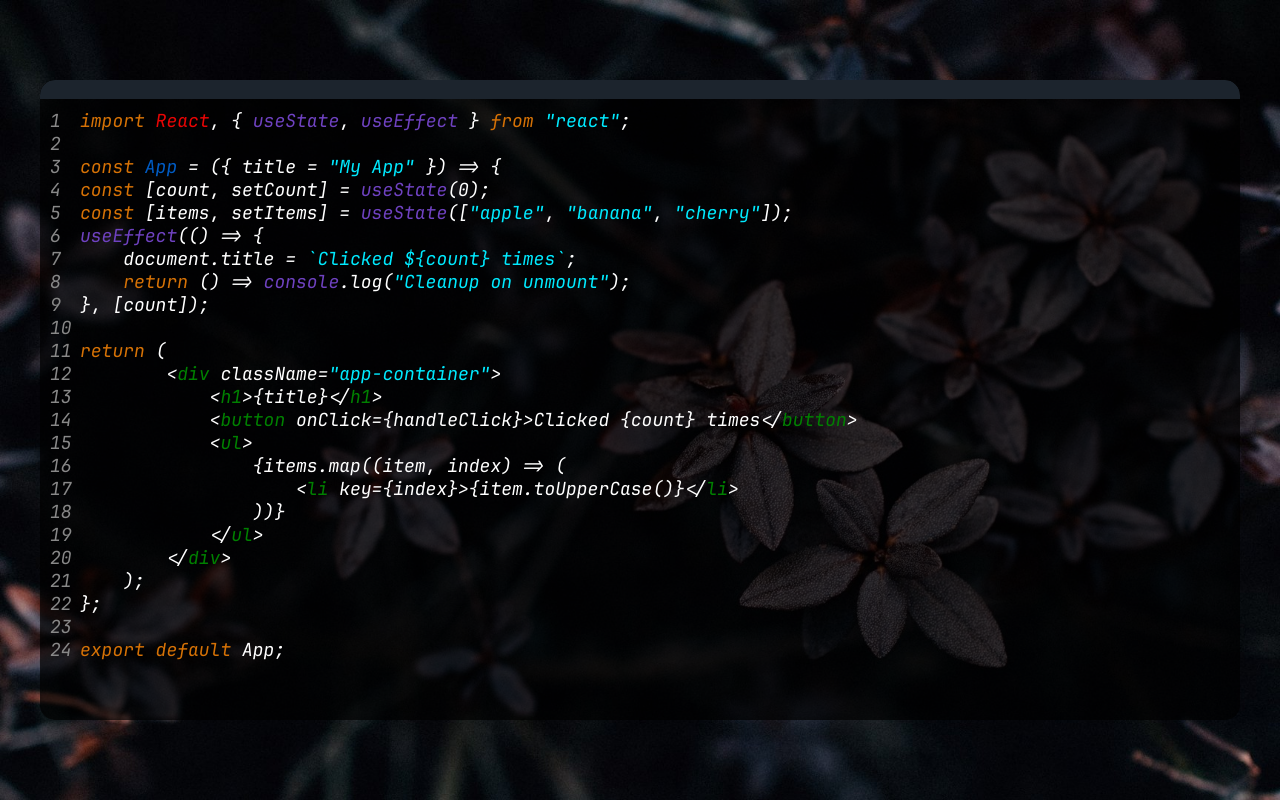
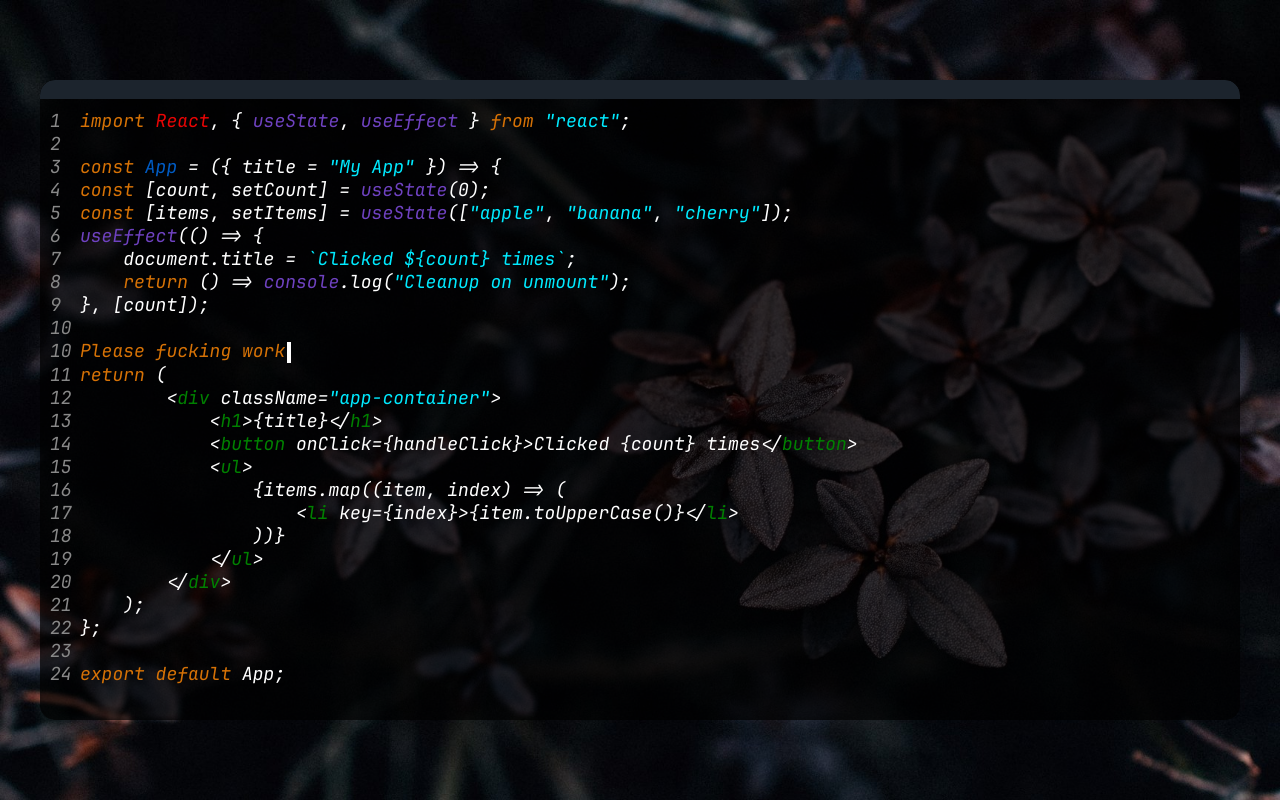
Before and after one commit to david14higgins/CodedByDavid, a React (Vite) app: page / in a window 1280 px wide. Built offline with nearby package versions, Linux system fonts and the light colour scheme.

Commit message:
early typewriting effect

```diff
--- a/package.json
+++ b/package.json
@@ -10,6 +10,8 @@
     "preview": "vite preview"
   },
   "dependencies": {
+    "@gsap/react": "^2.1.2",
+    "gsap": "^3.13.0",
     "react": "^19.0.0",
     "react-dom": "^19.0.0"
   },
--- a/src/App.jsx
+++ b/src/App.jsx
@@ -1,8 +1,7 @@
 import { useState } from 'react'
-import reactLogo from './assets/react.svg'
-import viteLogo from '/vite.svg'
 import CodeSnippet from './codesnippet'
-
+import { gsap } from "gsap";
+import { useGSAP } from "@gsap/react";
 
 function App() {
 
--- a/src/CodeSnippet.jsx
+++ b/src/CodeSnippet.jsx
@@ -1,5 +1,8 @@
 // src/CodeSnippet.jsx
 import React from "react";
+import Typewriter from "./TypeWriter"
+
+
 
 const CodeSnippet = () => {
   return (
@@ -26,6 +29,12 @@ const CodeSnippet = () => {
       <p className="code-line"><span className="line-number">8</span><span className="keyword">    return</span> () =&gt; <span className="builtin">console</span>.log(<span className="string">"Cleanup on unmount"</span>);</p>
       <p className="code-line"><span className="line-number">9</span>&#125;, [count]);</p>
       <p className="code-line"><span className="line-number">10</span><br/></p>
+      <p className="code-line">
+        <span className="line-number">10</span>
+        <span className="keyword">
+          <Typewriter text="Please fucking work" speed={100} />
+        </span>
+      </p>
       <p className="code-line"><span className="line-number">11</span>    <span className="keyword">return</span> (</p>
       <p className="code-line"><span className="line-number">12</span>        &lt;<span className="html">div</span> className=<span className="string">"app-container"</span>&gt;</p>
       <p className="code-line"><span className="line-number">13</span>            &lt;<span className="html">h1</span>&gt;&#123;title&#125;&lt;/<span className="html">h1</span>&gt;</p>
--- /dev/null
+++ b/src/TypeWriter.jsx
@@ -0,0 +1,59 @@
+import  { useState, useEffect } from 'react';
+
+const useTypewriter = (text, speed = 50) => {
+  const [displayText, setDisplayText] = useState('');
+  const [isTyping, setIsTyping] = useState(true);
+
+  useEffect(() => {
+    let i = 0;
+    setIsTyping(true);
+    const typingInterval = setInterval(() => {
+      if (i < text.length) {
+        setDisplayText(text.substring(0, i + 1));
+        i++;
+      } else {
+        clearInterval(typingInterval);
+        setIsTyping(false);
+      }
+    }, speed);
+
+    return () => {
+      clearInterval(typingInterval);
+    };
+  }, [text, speed]);
+
+  return { displayText, isTyping };
+};
+
+const Typewriter = ({ text, speed }) => {
+  const { displayText, isTyping } = useTypewriter(text, speed);
+
+  return (
+    <span style={{ position: "relative" }}>
+      {displayText}
+      <span
+        style={{
+          display: "inline-block",
+          width: "4px",
+          height: "1.2em",
+          background: "#fff",
+          marginLeft: "2px",
+          verticalAlign: "middle",
+          animation: "blink 1s steps(1) infinite"
+        }}
+      >
+        {isTyping ? '\u00A0' : ''}
+      </span>
+      <style>
+        {`
+          @keyframes blink {
+            0%, 50% { opacity: 1; }
+            51%, 100% { opacity: 0; }
+          }
+        `}
+      </style>
+    </span>
+  );
+};
+
+export default Typewriter;
```
Also changed, not shown: 1 other file (tests, documents, lock files or other folders).
